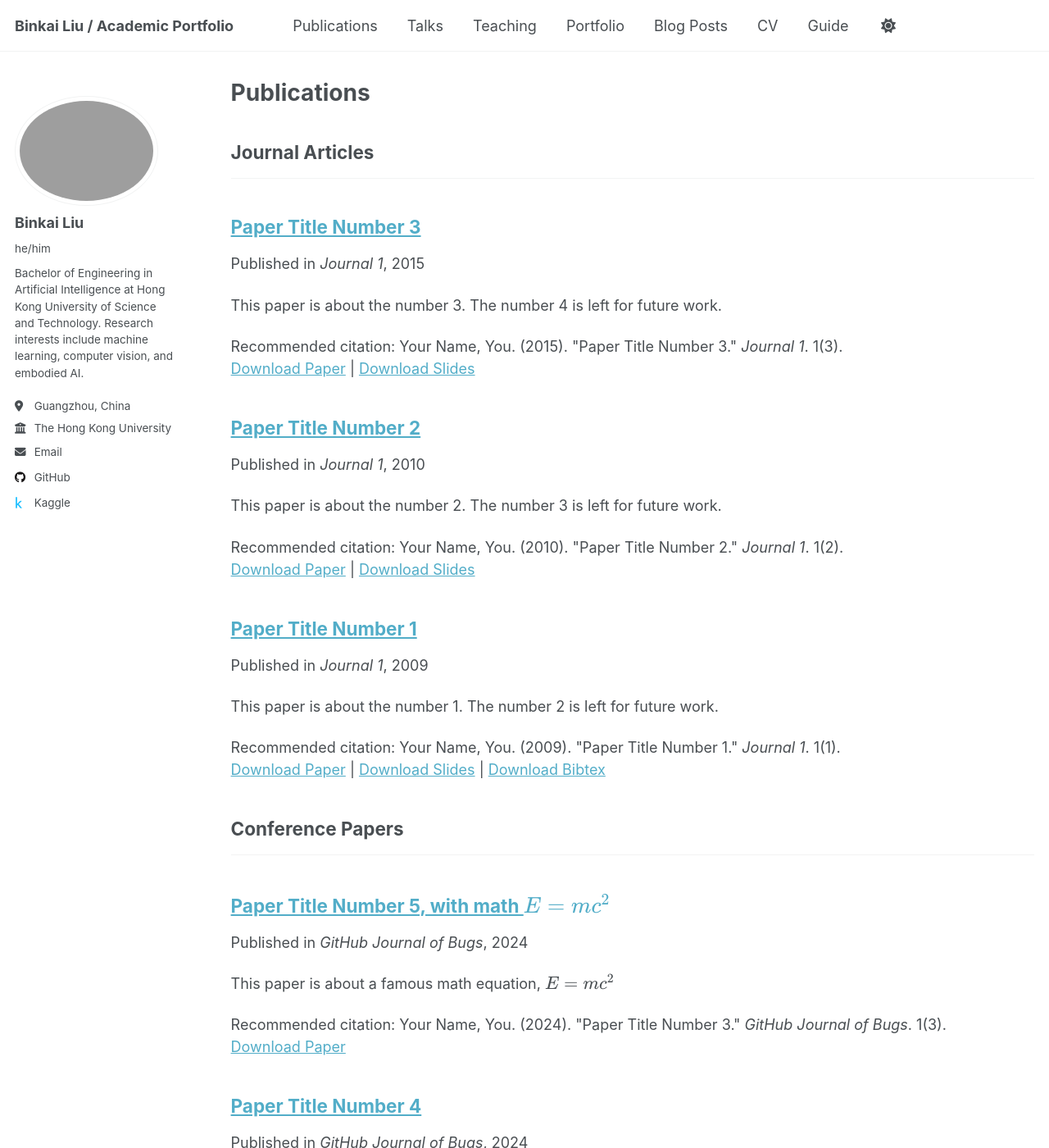
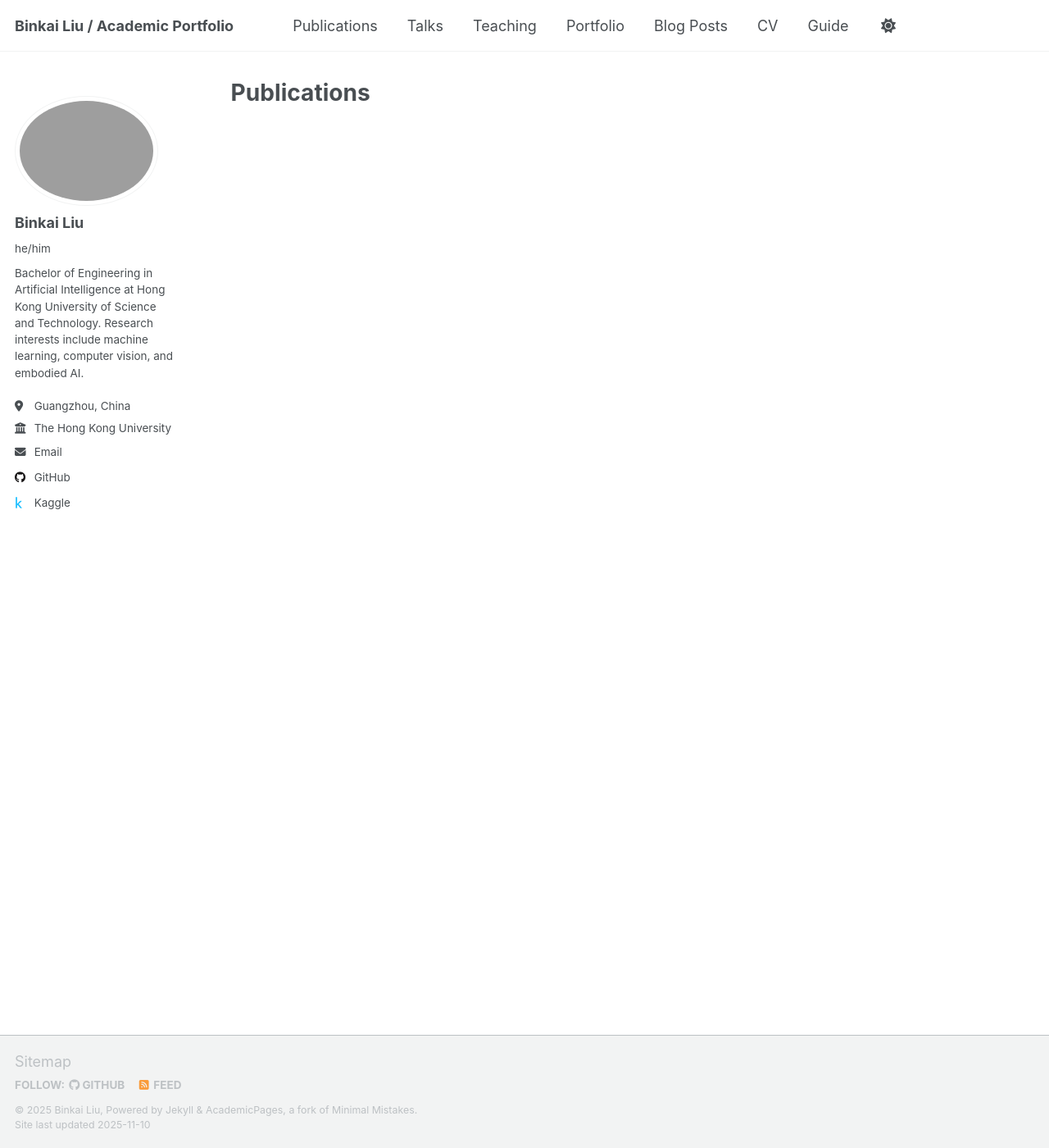
Before and after one commit to Binkai-Liu/Binkai-Liu.github.io, a Jekyll site: the page built from _pages/publications.html, in a window 1280 px wide and 1400 px high. Shown: the whole window at 82% size. Built offline with Jekyll 4.4.1, drawn with Linux system fonts in a browser that asks for light colours; a script that is not in the unit is left out; some of the changed text lies outside the part shown.

Commit message:
Publication

```diff
--- a/_publications/2009-10-01-paper-title-number-1.md
+++ b/_publications/2009-10-01-paper-title-number-1.md
@@ -1,14 +1,14 @@
 ---
-title: "Paper Title Number 1"
-collection: publications
-category: manuscripts
+title: "PiCo: Pose-in-Condition Canonicalization for Robotic Visual Anomaly Detection"
+collection: CVPR 2026
+category: CV
 permalink: /publication/2009-10-01-paper-title-number-1
-excerpt: 'This paper is about the number 1. The number 2 is left for future work.'
-date: 2009-10-01
+excerpt: 'Robotic inspection must remain reliable when objects are observed at random poses under changing operating conditions, where normal-only anomaly detectors often fail to generalize to unseen settings. We present PiCo, a reproducible framework that maps each observation to a canonical pose-in-condition view and pairs this mapping with an efficient encoder–bottleneck–decoder detector. A condition-oriented pre-processing step and dataset-aligned augmentations stabilize appearance while preserving geometry; the detector combines a frozen pretrained ViT encoder, a robustness-oriented bottleneck, and a spatially aware decoder for reconstruction-based scoring. To assess this regime, we also introduce PiCo-Bench, a public robotic dataset with controlled pose strata and operating conditions, a two-by-two protocol covering seen and unseen cases for both factors, and a closed-loop pick–orient–place test. Across strong baselines, PiCo consistently improves image-level and pixel-level metrics and enhances reliability in real robotic loops. The work offers a unified canonicalization framework, an efficient normal-only detector, and an open benchmark that standardizes evaluation under varying poses and operating conditions. We will release code, dataset, and evaluation scripts to support reproducibility.'
+date: 2025-11-19
 venue: 'Journal 1'
-slidesurl: 'https://academicpages.github.io/files/slides1.pdf'
+slidesurl: ''
 paperurl: 'https://academicpages.github.io/files/paper1.pdf'
-bibtexurl: 'https://academicpages.github.io/files/bibtex1.bib'
-citation: 'Your Name, You. (2009). &quot;Paper Title Number 1.&quot; <i>Journal 1</i>. 1(1).'
+bibtexurl: ''
+citation: 'B,Liu. (2025). &quot;PPiCo: Pose-in-Condition Canonicalization for Robotic Visual Anomaly Detection.&quot; <i>CVPR 2026</i>. 1(1).'
 ---
 The contents above will be part of a list of publications, if the user clicks the link for the publication than the contents of section will be rendered as a full page, allowing you to provide more information about the paper for the reader. When publications are displayed as a single page, the contents of the above "citation" field will automatically be included below this section in a smaller font.
--- a/_publications/2010-10-01-paper-title-number-2.md
+++ /dev/null
@@ -1,14 +0,0 @@
----
-title: "Paper Title Number 2"
-collection: publications
-category: manuscripts
-permalink: /publication/2010-10-01-paper-title-number-2
-excerpt: 'This paper is about the number 2. The number 3 is left for future work.'
-date: 2010-10-01
-venue: 'Journal 1'
-slidesurl: 'https://academicpages.github.io/files/slides2.pdf'
-paperurl: 'https://academicpages.github.io/files/paper2.pdf'
-citation: 'Your Name, You. (2010). &quot;Paper Title Number 2.&quot; <i>Journal 1</i>. 1(2).'
----
-
-The contents above will be part of a list of publications, if the user clicks the link for the publication than the contents of section will be rendered as a full page, allowing you to provide more information about the paper for the reader. When publications are displayed as a single page, the contents of the above "citation" field will automatically be included below this section in a smaller font.
--- a/_publications/2015-10-01-paper-title-number-3.md
+++ /dev/null
@@ -1,14 +0,0 @@
----
-title: "Paper Title Number 3"
-collection: publications
-category: manuscripts
-permalink: /publication/2015-10-01-paper-title-number-3
-excerpt: 'This paper is about the number 3. The number 4 is left for future work.'
-date: 2015-10-01
-venue: 'Journal 1'
-slidesurl: 'https://academicpages.github.io/files/slides3.pdf'
-paperurl: 'https://academicpages.github.io/files/paper3.pdf'
-citation: 'Your Name, You. (2015). &quot;Paper Title Number 3.&quot; <i>Journal 1</i>. 1(3).'
----
-
-The contents above will be part of a list of publications, if the user clicks the link for the publication than the contents of section will be rendered as a full page, allowing you to provide more information about the paper for the reader. When publications are displayed as a single page, the contents of the above "citation" field will automatically be included below this section in a smaller font.
--- a/_publications/2025-06-08-paper-title-number-5.md
+++ /dev/null
@@ -1,13 +0,0 @@
----
-title: "Paper Title Number 5, with math $$E=mc^2$$"
-collection: publications
-category: conferences
-permalink: /publication/2024-02-17-paper-title-number-4
-excerpt: 'This paper is about a famous math equation, $$E=mc^2$$'
-date: 2024-02-17
-venue: 'GitHub Journal of Bugs'
-paperurl: 'https://academicpages.github.io/files/paper3.pdf'
-citation: 'Your Name, You. (2024). &quot;Paper Title Number 3.&quot; <i>GitHub Journal of Bugs</i>. 1(3).'
----
-
-Using [MathJax](https://www.mathjax.org/) in the description is supported - $$E=mc^2$$ - however, the use must be mindful that the default delimiters are `$$...$$` and `\\[...\\]` which differs from the `$...$` that is typically expected.
```
Also changed, not shown: _pages/about.md (+1 -1 lines), _publications/2024-02-17-paper-title-number-4.md (deleted, +0 -13 lines).
